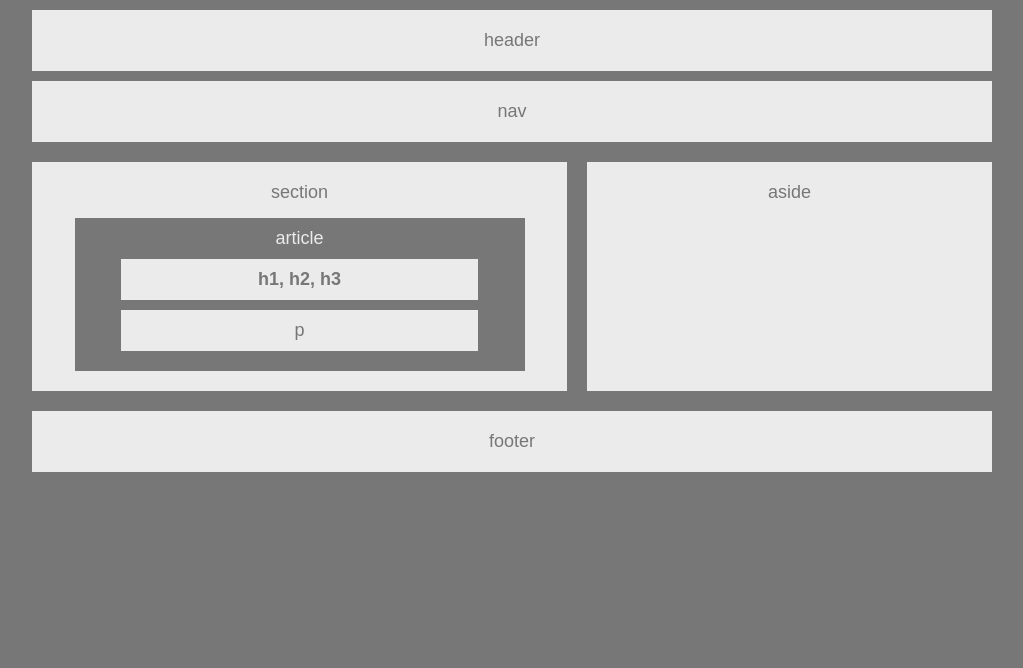
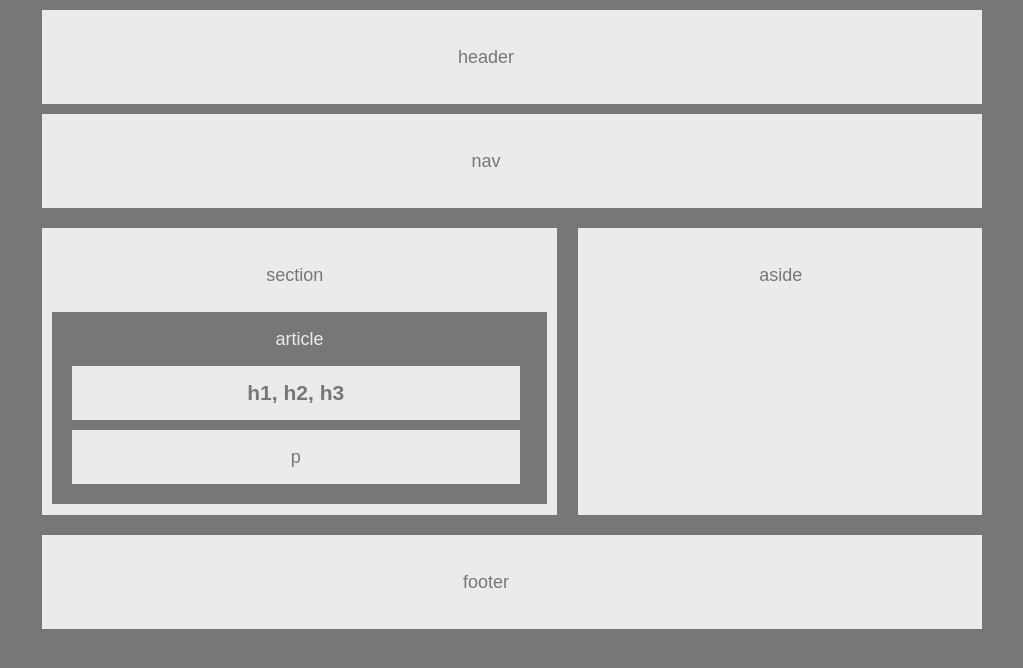
Before and after one commit to mgraham79/Wireframe, a plain HTML site: page index.html in a window 1280 px wide. Shown: the whole page, without its empty margins (128-1151 px from the left). Drawn offline with Linux system fonts and the light colour scheme.

Commit message:
Updated styling and content

```diff
--- a/index.html
+++ b/index.html
@@ -1,29 +1,47 @@
 <!DOCTYPE html>
 <html lang="en-us">
+
 <head>
     <meta charset="UTF-8">
     <meta name="viewport" content="width=device-width, initial-scale=1.0">
     <meta http-equiv="X-UA-Compatible" content="ie=edge">
-    <title>Basic Wireframe</title>
+    <title>Basic Wireframe Layout</title>
     <link rel="stylesheet" type="text/css" href="style.css">
 </head>
 
 <body>
 
-    <header>header</header>
+    <header>
+        <p>header</p>
+    </header>
 
-    <nav>nav</nav>
+    <nav>
+        <p>nav</p>
+    </nav>
 
-    <section>section
-        <article>article
-            <h4>h1, h2, h3</h4>
+    <section>
+        <heading>
+            <p>section</p>
+        </heading>
+        <article>
+            <heading>article</heading>
+            <h1>h1, h2, h3</h1>
             <p>p</p>
         </article>
     </section>
 
-    <aside>aside</aside>
+    <aside>
+        <heading>
+            <p>aside</p>
+        </heading>
+    </aside>
 
-    <footer>footer</footer>
+    <div class="clear"></div>
+
+    <footer>
+        <p>footer</p>
+    </footer>
 
 </body>
+
 </html>
--- a/style.css
+++ b/style.css
@@ -1,72 +1,52 @@
 body {
-    font-family: arial, helvetica neue, helvetica, sans-serif;
-    background-color: #777;
+    font-family: Arial, 'Helvetica Neue', Helvetica, sans-serif;
     color: #777;
+    background: #777;
+    width: 960px;
     font-size: 18px;
-    width: 960px;
     margin: auto;
-    text-align: center;
+    line-height: 34px;
 }
 
 header, nav, section, aside, footer {
     background: #ebebeb;
+    display: block;
+    padding: 10px;
+    margin: 10px;
+    text-align: center;
 }
 
 article {
     color: #ebebeb;
     background: #777;
+    padding: 10px;
 }
 
-h4, p {
+h1, p {
     color: #777;
     background: #ebebeb;
-}
-
-header {
-    padding: 20px;
-    margin-top: 10px;
-    margin-bottom: 10px;
-}
-
-nav {
-    padding: 20px;
-    margin-bottom: 20px;
+    width: 90%;
+    padding: 10px;
+    margin: 10px;
+    text-align: center;
 }
 
 section {
+    display: block;
+    width: 495px;
     float: left;
-    width: 495px;
-    padding: 20px;
-    overflow: auto;
-    margin-bottom: 20px;
-}
-
-article {
-    overflow: auto;
-    width: 450px;
-    margin: auto;
-    margin-top: 15px;
-    padding-top: 10px;
-    padding-bottom: 10px;
+    height: 267px;
+    overflow: hidden;
 }
 
 aside {
+    display: block;
     float: right;
-    width: 365px;
-    padding: 20px;
-    height: 189px;
-    margin-bottom: 20px;
+    width: 40%;
+    height: 267px;
+    overflow: hidden;
 }
 
-h4, p {
-    width: 75%;
-    margin: auto;
-    margin-top: 10px;
-    margin-bottom: 10px;
-    padding: 10px;
+.clear {
+    clear: both;
 }
-
-footer {
-    clear: both;
-    padding: 20px;
-}
```
